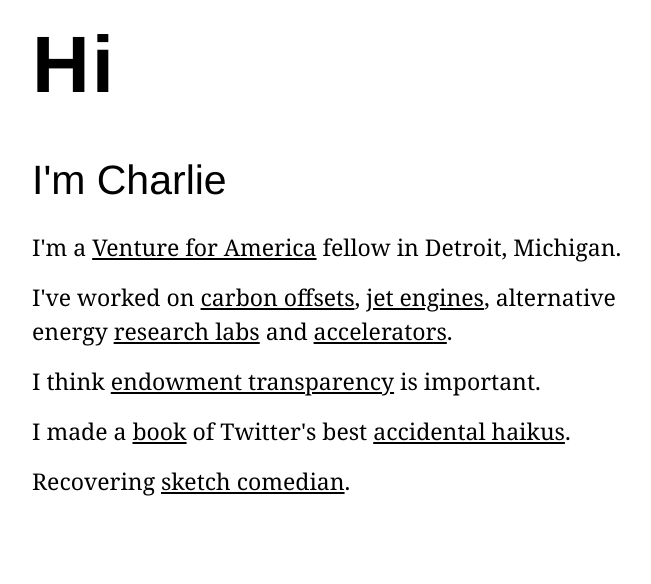
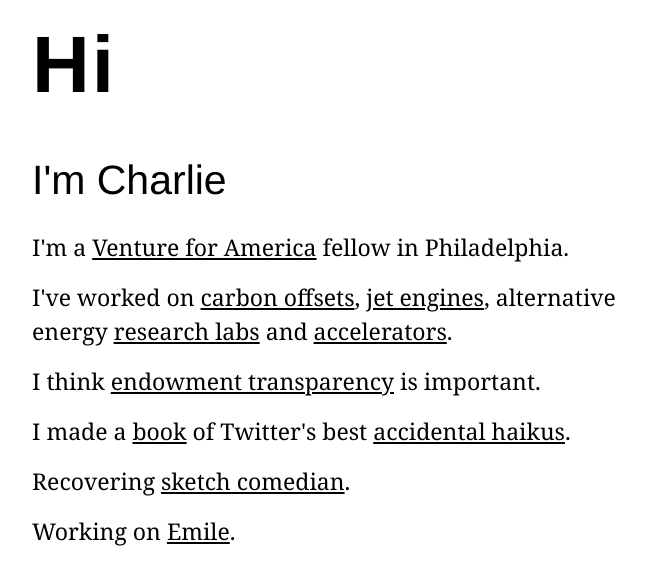
Before and after one commit to dcm31/site, a plain HTML site: page index.html in a window 1280 px wide. Shown: the whole page, without its empty margins (96-747 px from the left). Drawn offline with Linux system fonts and the light colour scheme; a script that the page names is missing.

Commit message:
freshening up

```diff
--- a/index.html
+++ b/index.html
@@ -10,12 +10,13 @@
     <div class="content">
     <h1>Hi</h1>
     <h2>I'm Charlie</h2>
-    <p>I'm a <a href="http://ventureforamerica.org">Venture for America</a> fellow in Detroit, Michigan.</p><br>
+    <p>I'm a <a href="http://ventureforamerica.org">Venture for America</a> fellow in Philadelphia.</p><br>
     <p>I've worked on  <a href="http://www.dukechronicle.com/article/2012/06/engineers-make-bull-city-homes-green">carbon offsets</a>, <a href="http://geaviation.com">jet engines</a>, alternative energy <a href="https://drive.google.com/file/d/0B0PrGb3BPA-pa1RaQmFtUl80eE0/view?usp=sharing">research labs</a> and <a href="http://nextenergy.org">accelerators<a>.</p><br>
 
     <p>I think <a href="http://www.thenation.com/article/how-student-activists-duke-transformed-6-billion-endowment/">endowment transparency</a> is important.</p><br>
     <p>I made a <a href="https://www.indiegogo.com/projects/haikoops-the-book--2/">book</a> of Twitter's best <a href=http://www.huffingtonpost.com/venture-for-america/consider-the-accidental-h_b_6712996.html> accidental haikus</a>.</p>
-    <br><p>Recovering <a href="https://www.youtube.com/user/DukeIJ">sketch comedian</a>.</p></div>
+    <br><p>Recovering <a href="https://www.youtube.com/user/DukeIJ">sketch comedian</a>.</p>
+      <br><p>Working on <a href="https://www.emile.chat">Emile</a>.</p></div>
       <!--div class="footer"><styled> </styled></div>-->
   </body>
 
```
